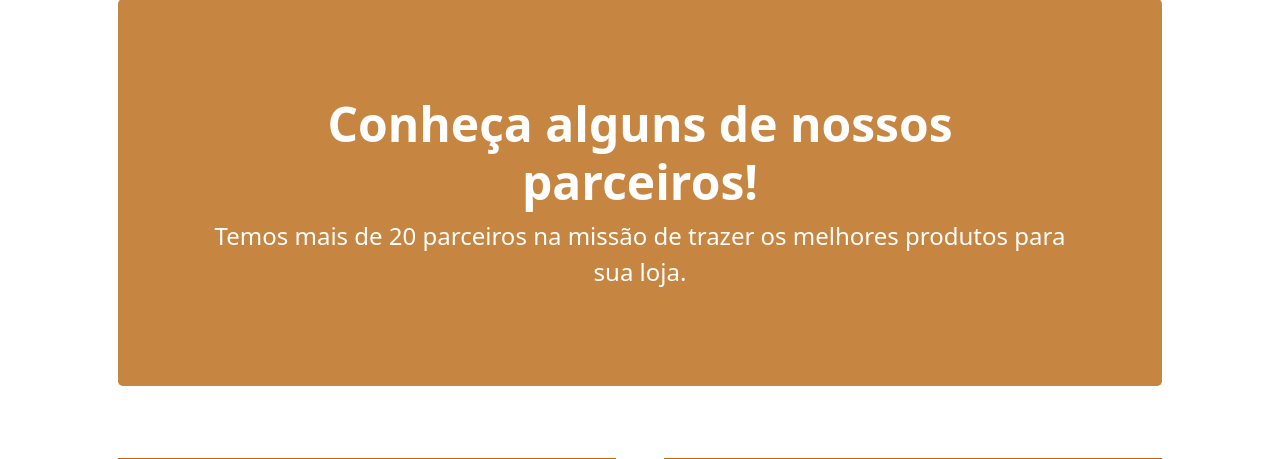
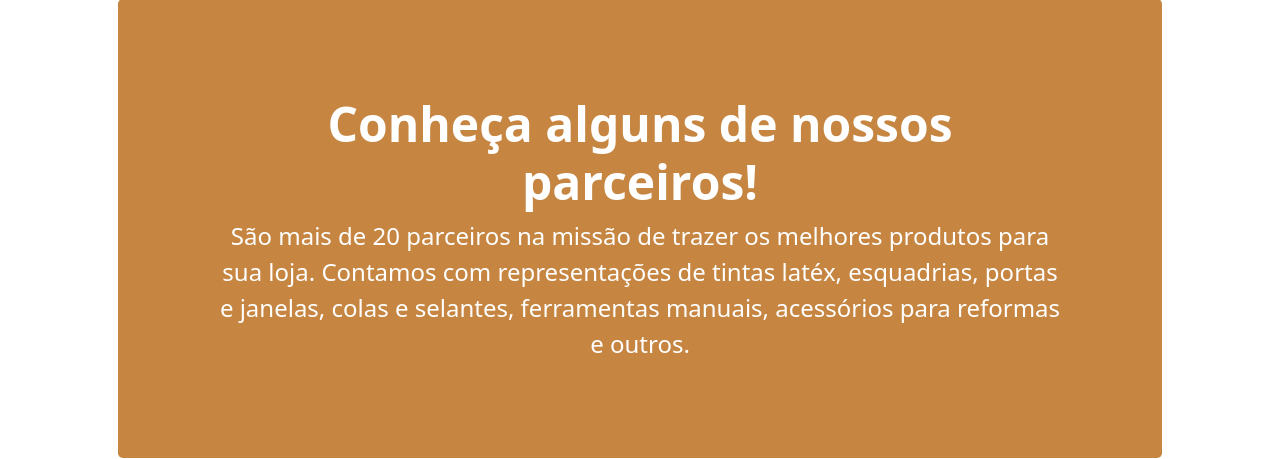
Before and after one commit to Lucaspaz21/foxdistribuidora, a Flask app: page / in a window 1280 px wide. Shown: the part 311-770 px from the top of the page. Run offline with Flask 3, Linux system fonts and the light colour scheme; some libraries are stand-ins or nearby versions.

Commit message:
Update home.html

```diff
--- a/foxdistribuidora/templates/home.html
+++ b/foxdistribuidora/templates/home.html
@@ -38,7 +38,9 @@
                 <div class="p-4 p-lg-5 bg-cor-primaria-marrom rounded-3 text-center">
                     <div class="m-4 m-lg-5">
                         <h1 class="display-5 text-cor-destaque-branco fw-bold">Conheça alguns de nossos parceiros!</h1>
-                        <p class="fs-4 text-cor-destaque-branco ">Temos mais de 20 parceiros na missão de trazer os melhores produtos para sua loja.</p>
+                        <p class="fs-4 text-cor-destaque-branco ">São mais de 20 parceiros na missão de trazer os melhores produtos para sua loja.
+                        Contamos com representações de tintas latéx, esquadrias, portas e janelas, colas e selantes, ferramentas manuais,
+                        acessórios para reformas e outros.</p>
 
                     </div>
                 </div>
```
